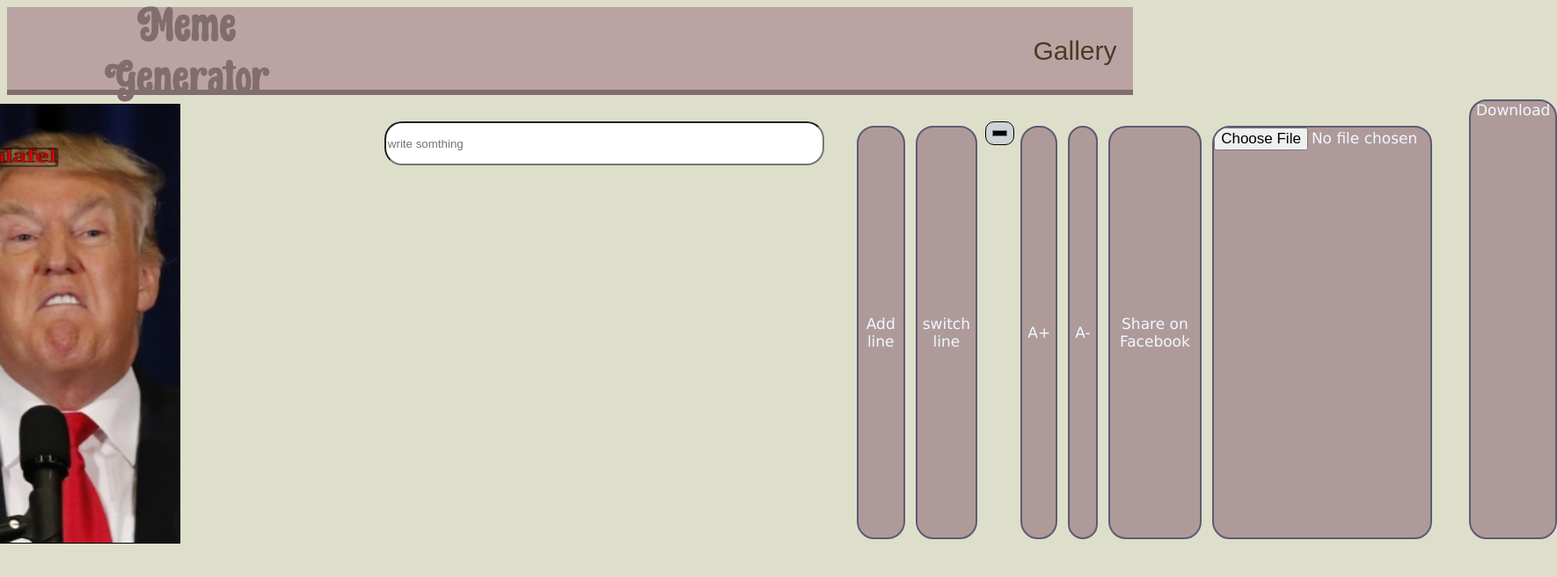
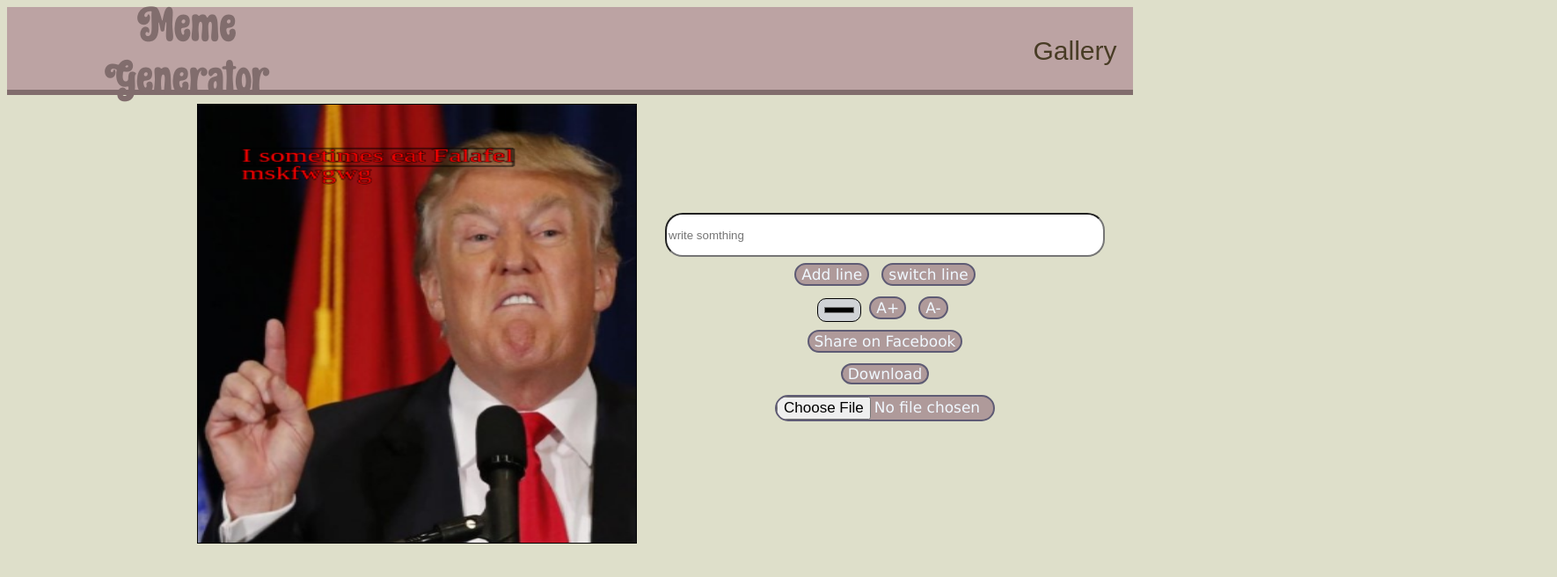
Before and after one commit to DanielNhm/Meme-Generator, a plain HTML site: page index.html in a window 1280 px wide. Both pictures are taken after a click on the picture 133 px from the left and 233 px from the top of the page. Shown: the whole page at 88% size, 1770 px wide, since content can reach past the window. Drawn offline with Linux system fonts and the light colour scheme.

Commit message:
change the location of the buttons

```diff
--- a/css/main2.css
+++ b/css/main2.css
@@ -167,9 +167,11 @@ canvas {
 } */
 
 .input-container {
-    margin-block-start: 30px;
     display: flex;
-    flex-direction: row;
+    flex-direction: column;
+    align-items: center;
+    justify-content: center;
+    flex-wrap: wrap;
     gap: 2px;
 }
 
@@ -205,11 +207,9 @@ canvas {
 }
 
 .write {
-    margin-block-start: 30px;
     height: 50px;
     width: 500px;
     border-radius: 20px;
-    margin-inline-start: 200px;
 
 }
 
--- a/index.html
+++ b/index.html
@@ -26,20 +26,26 @@
         <canvas with="500px" height="500px">
 
         </canvas>
-        <input class="write" type="search" oninput="onSetLineText()" placeholder="write somthing" name="meme">
         <div class="input-container">
-            <button onclick="onAddLine()">Add line</button>
-            <button onclick="onSwitchLine()">switch line</button>
+
+            <input class="write" type="search" oninput="onSetLineText()" placeholder="write somthing" name="meme">
+            <div class="part1">
+                <button onclick="onAddLine()">Add line</button>
+                <button onclick="onSwitchLine()">switch line</button>
+            </div>
+            <div class="part2">
             <i class="fa-solid fa-palette icon"></i>
             <input class="color" type="color" oninput="onSetColor()" name="color">
             <button onclick="onChangeSize(5)">A+</button>
             <button onclick="onChangeSize(-5)">A-</button>
+        </div>
             <button class="btn" onclick="onUploadImg()">
                 Share on Facebook
             </button>
-            <input class ="inputimg" type="file" class="file-input btn" name="image" onchange="onImgInput(event)" accept="image/*" />
+            <a href="#" class="btn1" onclick="downloadImg(this)" download="my-img.jpg">Download</a>
+            <input class="inputimg" type="file" class="file-input btn" name="image" onchange="onImgInput(event)"
+                accept="image/*" />
         </div>
-        <a href="#" class="btn1" onclick="downloadImg(this)" download="my-img.jpg">Download</a>
     </section>
     <script src="js/storage.js"></script>
     <script src="js/service.js"></script>
```
